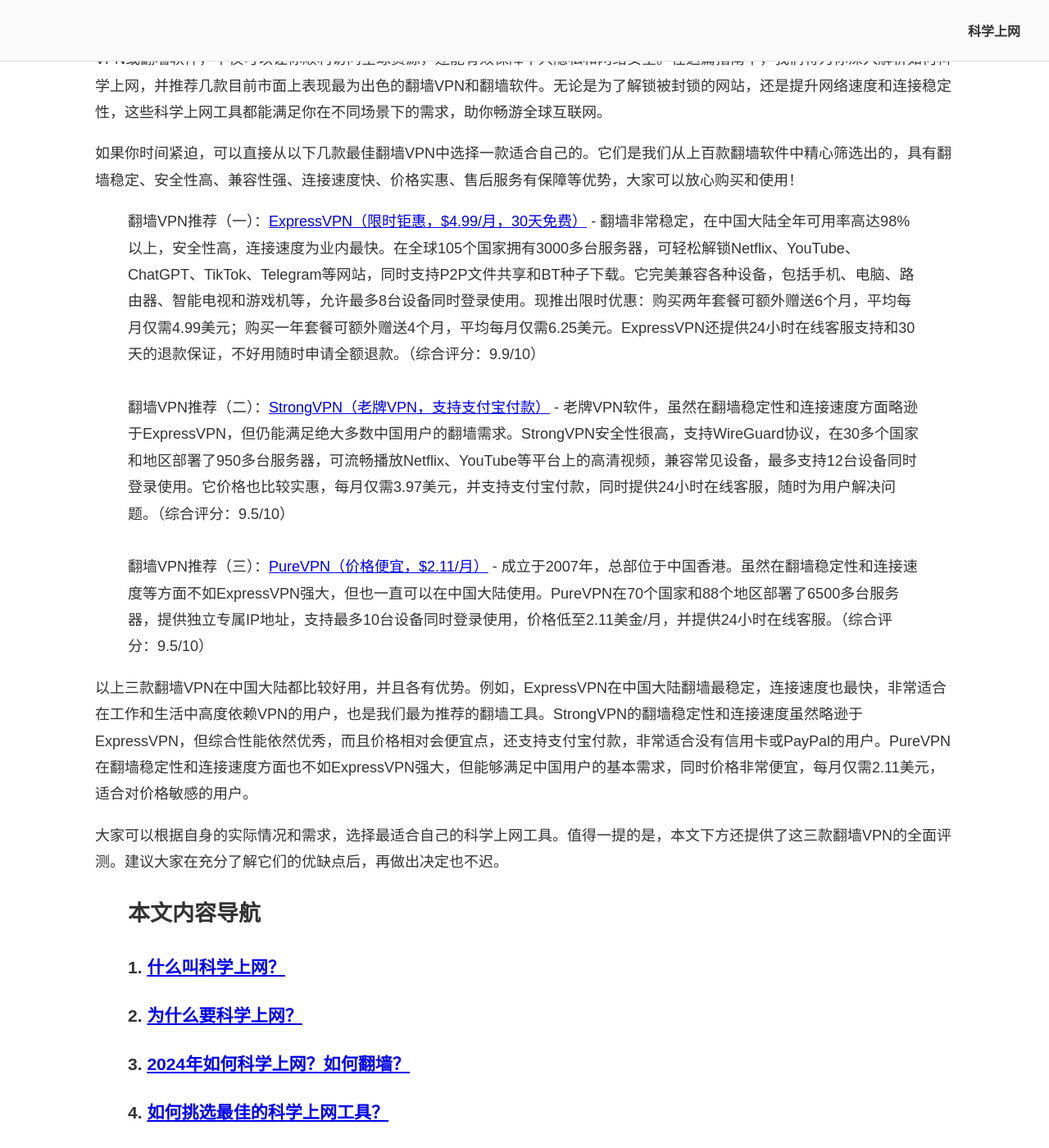
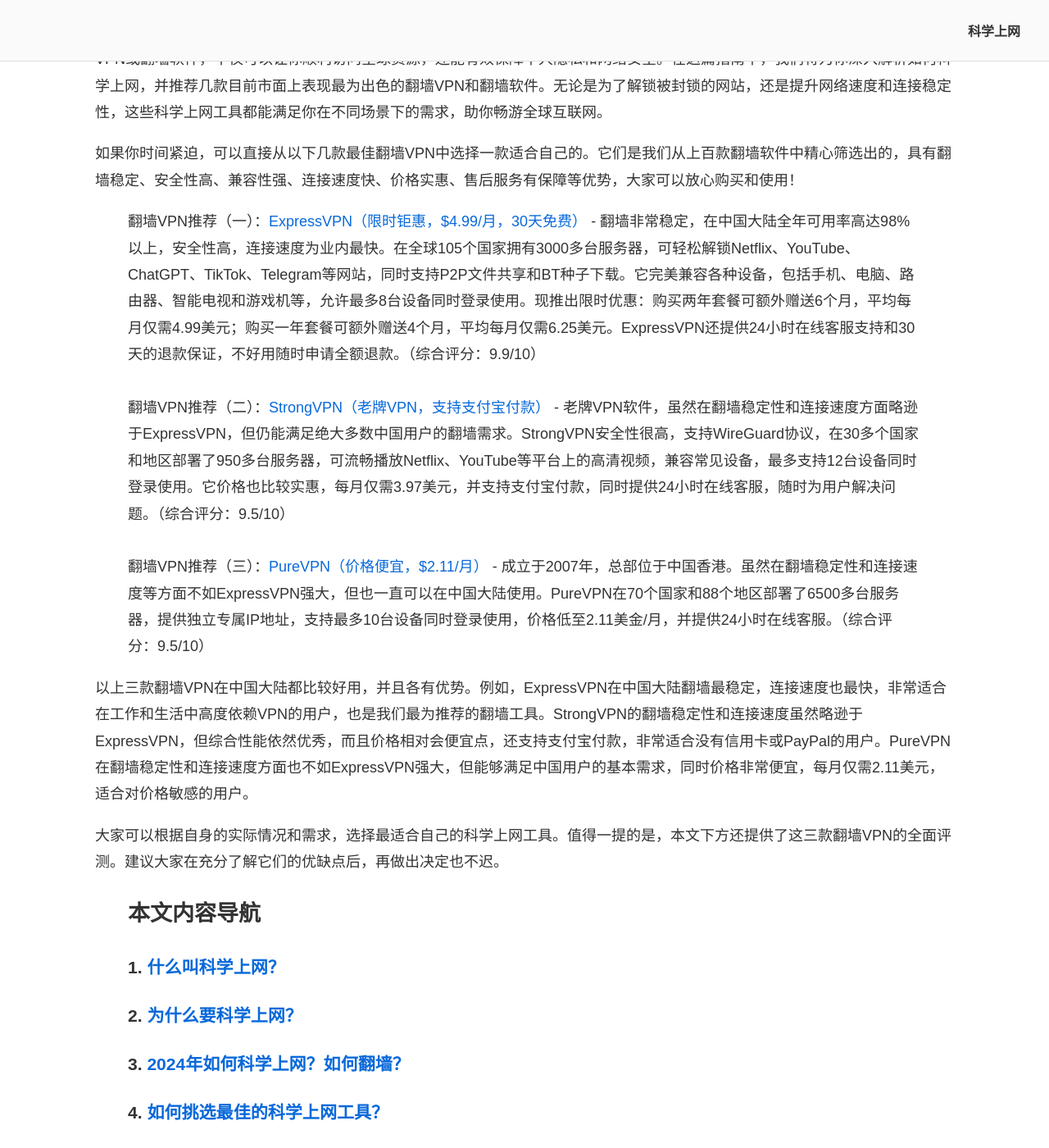
Before and after one commit to chinavpns/chinavpns.github.io, a Jekyll site: the page built from index.md, in a window 1280 px wide and 1400 px high, scrolled down 847 px. Shown: the whole window at 82% size. Built offline with Jekyll 4.4.1, drawn with Linux system fonts in a browser that asks for light colours.

Commit message:
Update styles.css

```diff
--- a/assets/css/styles.css
+++ b/assets/css/styles.css
@@ -68,3 +68,12 @@
     font-size: 14px;
     color: #666;
 }
+
+a {
+  color: #0969DA;
+  text-decoration: none;
+}
+
+a:hover {
+  text-decoration: underline;
+}
```
